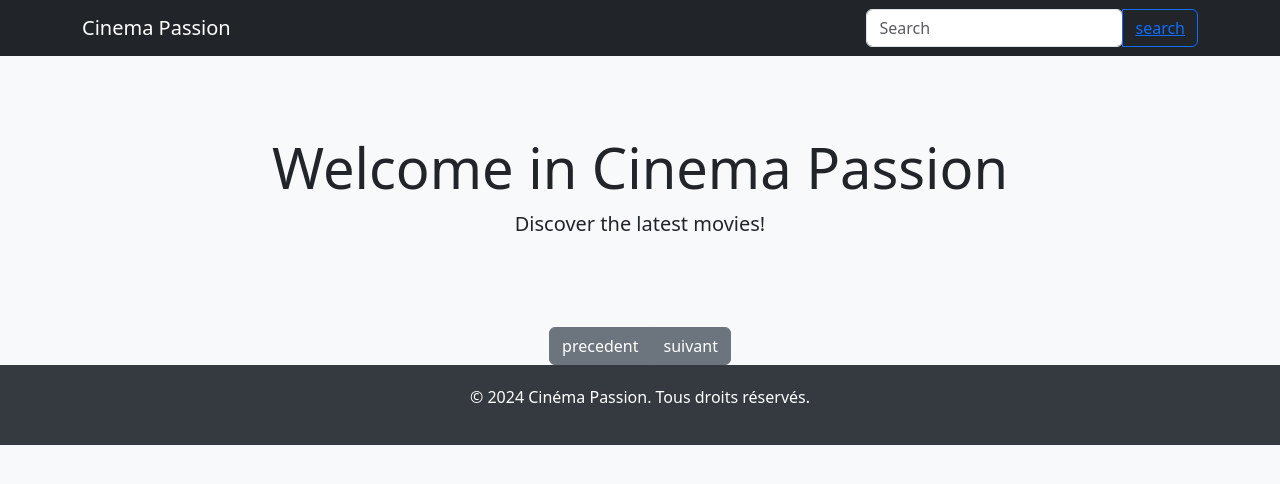
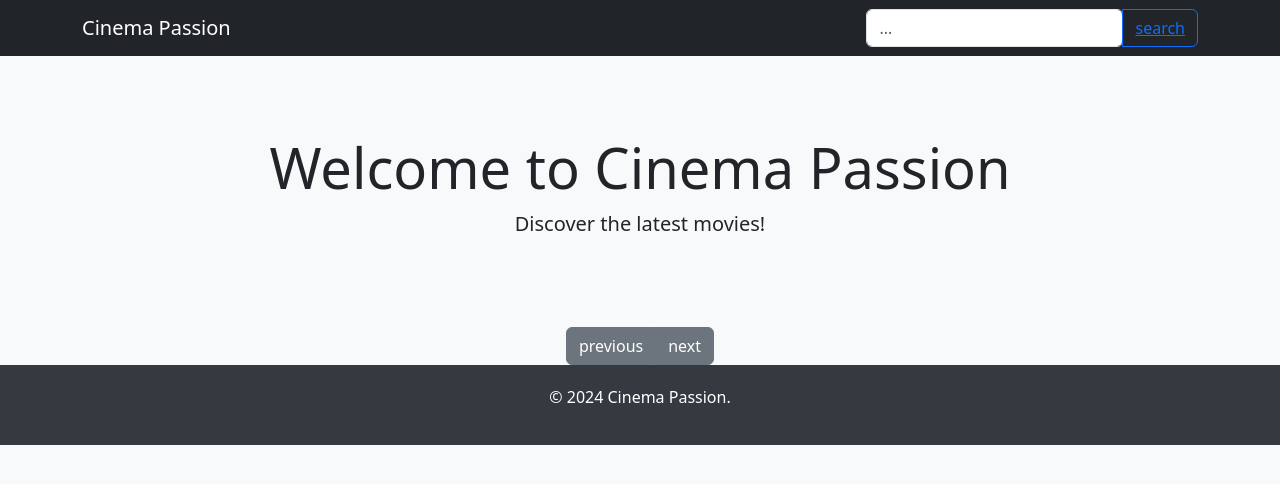
Before and after one commit to achraf27/CineMania-web-APP, a website built with webpack: page src/index.html in a window 1280 px wide. Built offline with nearby package versions, Linux system fonts and the light colour scheme; no server answers.

Commit message:
mise en anglais

```diff
--- a/src/index.html
+++ b/src/index.html
@@ -23,7 +23,7 @@
             <div class="collapse navbar-collapse" id="navbarNav">
                 <ul class="navbar-nav ms-auto">
                     <div class="input-group">
-                        <input type="search" id = "search-bar" class="form-control rounded" placeholder="Search" aria-label="Search" aria-describedby="search-addon" />
+                        <input type="search" id = "search-bar" class="form-control rounded" placeholder="..." aria-label="Search" aria-describedby="search-addon" />
                         <button type="button" class="btn btn-outline-primary" id = "search-button"><a href = "search.html">search</a></button>
                       </div>
                     </li>
@@ -35,7 +35,7 @@
     <!-- Hero Section -->
     <div class="container">
         <div class="p-5 mb-4 bg-light rounded-3 text-center">
-            <h1 class="display-4">Welcome in Cinema Passion</h1>
+            <h1 class="display-4">Welcome to Cinema Passion</h1>
             <p class="lead">Discover the latest movies!</p>
         </div>
     </div>
@@ -46,14 +46,14 @@
     <!-- Button Section -->
     <div class="btn-toolbar container" role="toolbar" id="main-pages">
         <div class="btn-group mr-2" role="group" aria-label="First group">
-          <button type="button" class="btn btn-secondary" id = "previous">precedent</button>
-          <button type="button" class="btn btn-secondary" id = "next">suivant</button>
+          <button type="button" class="btn btn-secondary" id = "previous">previous</button>
+          <button type="button" class="btn btn-secondary" id = "next">next</button>
           </div>
     </div>
 
     <!-- Footer -->
     <div class="footer text-center">
-        <p>&copy; 2024 Cinéma Passion. Tous droits réservés.</p>
+        <p>&copy; 2024 Cinema Passion.</p>
     </div>
 
 
```
Also changed, not shown: src/infos.html (+1 -1 lines), src/search.html (+1 -1 lines).
